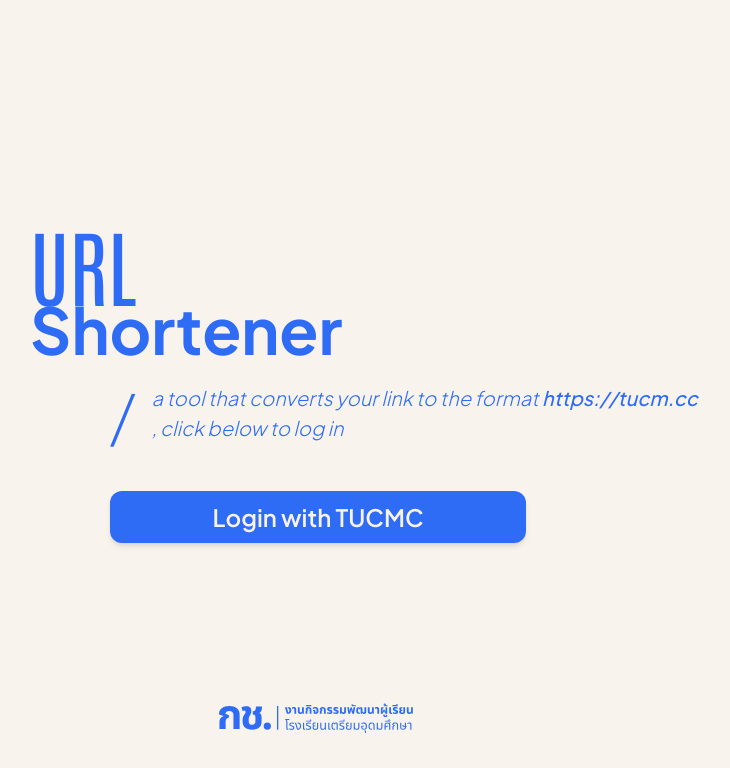
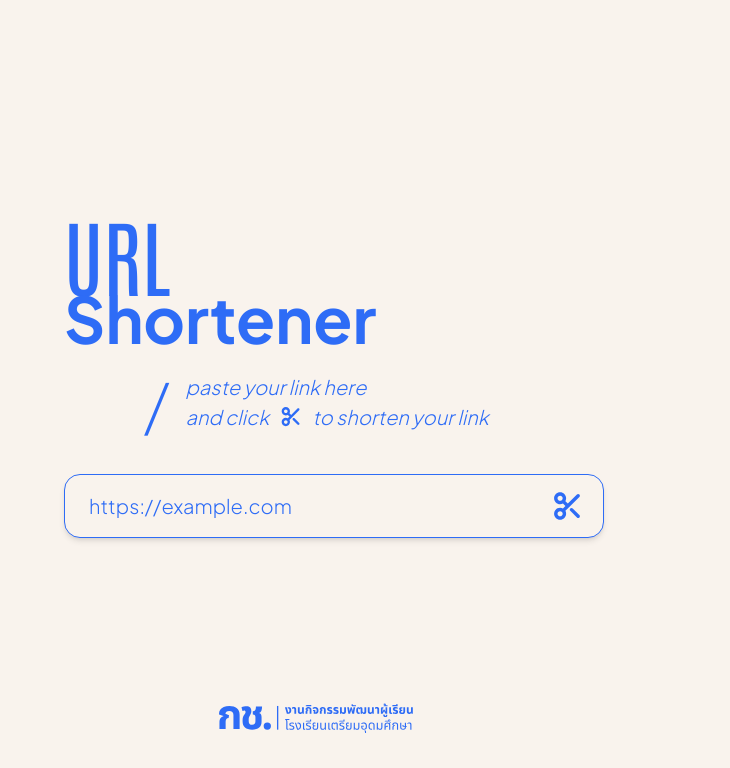
Before and after one commit to triamudomcmc/url-shortener, a Next.js app: page / in a window 1280 px wide. Both pictures are taken after a click on the button "Login with TUCMC". Shown: the top 768 px of the page, without its empty margins (324-1054 px from the left). Built offline with nearby package versions, Linux system fonts and the light colour scheme.

Commit message:
feat: add pages

```diff
--- a/src/pages/_app.tsx
+++ b/src/pages/_app.tsx
@@ -1,10 +1,11 @@
 import "../styles/global.css"
 
-import { Antonio, Plus_Jakarta_Sans } from "@next/font/google"
+import { Antonio, Noto_Sans_Thai, Plus_Jakarta_Sans } from "@next/font/google"
 import type { AppProps } from "next/app"
 
 const antonio = Antonio({ subsets: ["latin"] })
 const plusJakartaSans = Plus_Jakarta_Sans({ subsets: ["latin"] })
+const notoSansThai = Noto_Sans_Thai()
 
 const MyApp = ({ Component, pageProps }: AppProps) => {
   return (
@@ -16,6 +17,9 @@ const MyApp = ({ Component, pageProps }: AppProps) => {
         .font-plus-jakarta-sans {
           font-family: ${plusJakartaSans.style.fontFamily};
         }
+        .font-noto-sans-thai {
+          font-family: ${notoSansThai.style.fontFamily};
+        }
       `}</style>
       <Component {...pageProps} />
     </>
--- a/src/pages/index.tsx
+++ b/src/pages/index.tsx
@@ -1,42 +1,253 @@
+import classnames from "classnames"
+import type { FC } from "react"
+import { useState } from "react"
+
 import { TUCMC } from "@/components/logo/TUCMC"
 
+const Scissors = ({ ...restProps }) => {
+  return (
+    <svg
+      viewBox="0 0 31 33"
+      fill="none"
+      xmlns="http://www.w3.org/2000/svg"
+      {...restProps}
+    >
+      <path
+        fillRule="evenodd"
+        clipRule="evenodd"
+        d="M7.27501 0.100098C3.31236 0.100098 0.100006 3.31245 0.100006 7.2751C0.100006 11.2377 3.31236 14.4501 7.27501 14.4501C8.51066 14.4501 9.67336 14.1377 10.6885 13.5877L13.6009 16.5002L10.6886 19.4126C9.67344 18.8625 8.5107 18.5501 7.27501 18.5501C3.31236 18.5501 0.100006 21.7625 0.100006 25.7251C0.100006 29.6877 3.31236 32.9001 7.27501 32.9001C11.2376 32.9001 14.45 29.6877 14.45 25.7251C14.45 24.4895 14.1377 23.3268 13.5876 22.3117L30.2497 5.64967C31.0503 4.84909 31.0503 3.5511 30.2497 2.75053C29.4492 1.94995 28.1512 1.94995 27.3506 2.75053L16.5001 13.601L13.5876 10.6885C14.1377 9.67345 14.45 8.51075 14.45 7.2751C14.45 3.31245 11.2376 0.100098 7.27501 0.100098ZM4.20001 7.2751C4.20001 5.57682 5.57673 4.2001 7.27501 4.2001C8.97328 4.2001 10.35 5.57682 10.35 7.2751C10.35 8.97337 8.97328 10.3501 7.27501 10.3501C5.57673 10.3501 4.20001 8.97337 4.20001 7.2751ZM4.20001 25.7251C4.20001 24.0268 5.57673 22.6501 7.27501 22.6501C8.97328 22.6501 10.35 24.0268 10.35 25.7251C10.35 27.4234 8.97328 28.8001 7.27501 28.8001C5.57673 28.8001 4.20001 27.4234 4.20001 25.7251Z"
+        fill="currentColor"
+      />
+      <path
+        d="M22.2983 19.3992C21.4977 18.5987 20.1997 18.5987 19.3991 19.3992C18.5986 20.1998 18.5986 21.4978 19.3991 22.2984L27.3504 30.2497C28.151 31.0502 29.449 31.0502 30.2496 30.2497C31.0501 29.4491 31.0501 28.1511 30.2496 27.3505L22.2983 19.3992Z"
+        fill="currentColor"
+      />
+    </svg>
+  )
+}
+
+const Copy = ({ ...restProps }) => {
+  return (
+    <svg
+      viewBox="0 0 31 33"
+      fill="none"
+      xmlns="http://www.w3.org/2000/svg"
+      {...restProps}
+    >
+      <path
+        d="M9 8.375V21.375C9 23.1699 10.4551 24.625 12.25 24.625H22M9 8.375V5.125C9 3.33007 10.4551 1.875 12.25 1.875H19.7019C20.1329 1.875 20.5462 2.0462 20.851 2.35095L28.024 9.52405C28.3288 9.8288 28.5 10.2421 28.5 10.6731V21.375C28.5 23.1699 27.0449 24.625 25.25 24.625H22M9 8.375H5.75C3.95507 8.375 2.5 9.83007 2.5 11.625V27.875C2.5 29.6699 3.95507 31.125 5.75 31.125H18.75C20.5449 31.125 22 29.6699 22 27.875V24.625"
+        stroke="currentColor"
+        strokeWidth="3.5"
+        strokeLinecap="round"
+        strokeLinejoin="round"
+      />
+    </svg>
+  )
+}
+
+const Back = ({ ...restProps }) => {
+  return (
+    <svg
+      viewBox="0 0 16 14"
+      fill="none"
+      xmlns="http://www.w3.org/2000/svg"
+      {...restProps}
+    >
+      <path
+        d="M1.25 5.5H8.75C12.0637 5.5 14.75 8.18629 14.75 11.5V13M1.25 5.5L5.75 10M1.25 5.5L5.75 1"
+        stroke="currentColor"
+        strokeWidth="1.5"
+        strokeLinecap="round"
+        strokeLinejoin="round"
+      />
+    </svg>
+  )
+}
+
+const URLBox: FC<{ onSubmit: () => any; shortened?: string | null }> = ({
+  onSubmit,
+  shortened
+}) => {
+  return (
+    <div className="relative w-full min-w-[320px] sm:min-w-[540px]">
+      <input
+        placeholder={"https://example.com"}
+        className={classnames(
+          "w-full rounded-2xl border px-6 py-3.5 font-light shadow-md transition-colors delay-[10ms] sm:py-4 sm:text-xl",
+          shortened
+            ? "border-malt-100 bg-lapis-600 placeholder:text-malt-100"
+            : "border-lapis-600 bg-malt-200 placeholder:text-lapis-600"
+        )}
+      />
+      <div
+        className={classnames(
+          "absolute right-0 top-0 flex h-full pr-6",
+          shortened ? "text-malt-100" : "text-lapis-600"
+        )}
+      >
+        {shortened ? (
+          <Copy className="w-[18px] cursor-pointer sm:w-[26px]" />
+        ) : (
+          <Scissors
+            className="w-[18px] cursor-pointer sm:w-[26px]"
+            onClick={onSubmit}
+          />
+        )}
+      </div>
+    </div>
+  )
+}
+
+const LoginButton = ({ ...restProps }) => {
+  return (
+    <button
+      className="ml-0 w-full max-w-[342px] rounded-xl bg-lapis-600 py-[8px]
+             text-[18px] font-semibold text-malt-200 shadow-md sm:ml-20 sm:w-[416px] sm:max-w-[unset] sm:text-[24px]"
+      {...restProps}
+    >
+      Login with TUCMC
+    </button>
+  )
+}
+
+const DefaultDescription = () => {
+  return (
+    <p className="ml-3 text-[12.4px] font-light italic sm:ml-4 sm:text-[20px]">
+      a tool that converts your link to the format{" "}
+      <span className="font-medium">https://tucm.cc</span>{" "}
+      <br className="hidden md:block" />, click below to log in
+    </p>
+  )
+}
+
+const IdleDescription = () => {
+  return (
+    <div className="flex items-center">
+      <p className="ml-3 text-[12.4px] font-light italic sm:ml-4 sm:text-[20px]">
+        paste your link here
+        <br className="hidden md:block" />
+        <span className="flex items-center">
+          <span>and click</span>{" "}
+          <Scissors className="mx-2 h-[0.8rem] w-[0.8rem] sm:mx-3 sm:h-[1.2rem] sm:w-[1.2rem]" />
+          <span>to shorten your link</span>
+        </span>
+      </p>
+    </div>
+  )
+}
+
+const ShortenedDescription = () => {
+  return (
+    <div className="flex items-center">
+      <p className="ml-3 text-[12.4px] font-light italic sm:ml-4 sm:text-[20px]">
+        your link has been shortened !
+        <br className="hidden md:block" />
+        <span className="flex items-center">
+          <span>click</span>{" "}
+          <Copy className="mx-2 h-[0.8rem] w-[0.8rem] sm:mx-3 sm:h-[1.2rem] sm:w-[1.2rem]" />
+          <span>to copy</span>
+        </span>
+      </p>
+    </div>
+  )
+}
+
 const Index = () => {
+  const [section, setSection] = useState("main")
+  const [shortened, setShortened] = useState<string | null>(null)
+
+  const shrink = () => {
+    setShortened("mows")
+    setSection("shortened")
+  }
+
+  const clear = () => {
+    setShortened(null)
+    setSection("idle")
+  }
+
   return (
-    <div className="font-plus-jakarta-sans relative flex min-h-screen w-full flex-col justify-center bg-malt-200">
-      <div className="flex w-full flex-col items-center justify-center px-6">
-        <div className="max-w-[342px] sm:ml-14 sm:max-w-[unset] md:ml-24">
+    <div
+      className={classnames(
+        "font-plus-jakarta-sans relative flex min-h-screen w-full flex-col justify-center transition-colors",
+        shortened ? "bg-lapis-600" : "bg-malt-200"
+      )}
+    >
+      <div className="relative flex w-full flex-col items-center justify-center px-6 sm:min-h-[600px]">
+        <div
+          className={classnames(
+            "max-w-[342px] sm:max-w-[unset]",
+            section === "main" ? "sm:ml-14 md:ml-24" : "sm:ml-14 md:ml-9"
+          )}
+        >
           <div className="mx-auto">
-            <div className="text-lapis-600">
-              <h1 className="font-antonio text-[60px] leading-[52px] sm:text-[84px] sm:leading-[74px]">
+            <div
+              className={classnames(
+                shortened ? "text-malt-100" : "text-lapis-600"
+              )}
+            >
+              <h1 className="font-antonio text-[60px] leading-[52px] sm:text-[84px] sm:leading-[72px]">
                 URL
               </h1>
               <h2 className="text-[45.7px] font-bold leading-[40px] sm:text-[64px] sm:leading-[56px]">
                 Shortener
               </h2>
             </div>
-            <div className="mt-2 flex items-center text-lapis-600">
+            <div
+              className={classnames(
+                "mt-2 flex items-center",
+                shortened ? "text-malt-100" : "text-lapis-600"
+              )}
+            >
               <span className="ml-14 text-[38px] font-extralight sm:ml-20 sm:text-[64px]">
                 /
               </span>
-              <p className="ml-3 text-[12.4px] font-light italic sm:ml-4 sm:text-[20px]">
-                a tool that converts your link to the format{" "}
-                <span className="font-medium">https://tucm.cc</span>{" "}
-                <br className="hidden md:block" />, click below to log in
-              </p>
+              {section === "main" && <DefaultDescription />}
+              {section === "idle" && <IdleDescription />}
+              {section === "shortened" && <ShortenedDescription />}
             </div>
           </div>
-          <div className="flex h-[6rem] flex-col items-center justify-center sm:h-[7rem] sm:items-start">
+          <div className="mb-5 flex h-[6rem] flex-col items-center justify-center sm:h-[7rem] sm:items-start">
+            {section === "main" && (
+              <LoginButton
+                onClick={() => {
+                  setSection("idle")
+                }}
+              />
+            )}
+            {section !== "main" && (
+              <URLBox onSubmit={shrink} shortened={shortened} />
+            )}
+          </div>
+        </div>
+        <div
+          className={classnames(
+            "absolute -bottom-3 max-w-[342px] sm:bottom-24 sm:max-w-[unset]",
+            section === "main" ? "sm:ml-14 md:ml-24" : "sm:ml-14 md:ml-9"
+          )}
+        >
+          {section === "shortened" && (
             <button
-              className="ml-0 w-full max-w-[342px] rounded-xl bg-lapis-600 py-[8px]
-             text-[18px] font-semibold text-malt-200 shadow-md sm:ml-20 sm:w-[416px] sm:max-w-[unset] sm:text-[24px]"
+              onClick={() => {
+                clear()
+              }}
+              className="flex items-center space-x-1.5 rounded-full border border-malt-100 px-3 py-0.5 text-malt-100"
             >
-              Login with TUCMC
+              <Back className="h-2.5 w-2.5 shrink-0 sm:h-3 sm:w-3" />
+              <span className="font-noto-sans-thai text-[0.65rem] font-light sm:text-[0.78rem]">
+                ย้อนกลับ
+              </span>
             </button>
-          </div>
+          )}
         </div>
       </div>
       <div className="absolute bottom-0 mb-[66px] flex w-full items-center justify-center">
-        <TUCMC className="w-[132px] text-lapis-600 sm:w-[195px]" />
+        <TUCMC
+          className={classnames(
+            "w-[132px] sm:w-[195px]",
+            shortened ? "text-malt-100" : "text-lapis-600"
+          )}
+        />
       </div>
     </div>
   )
--- a/tailwind.config.js
+++ b/tailwind.config.js
@@ -17,6 +17,7 @@ module.exports = {
     extend: {
       colors: {
         malt: {
+          100: "#FEF8F2",
           200: "#F9F3ED"
         },
         lapis: {
```
